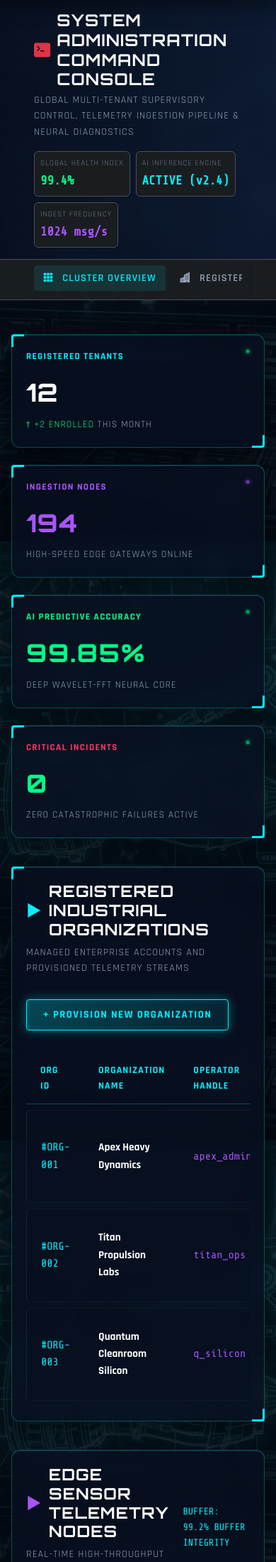
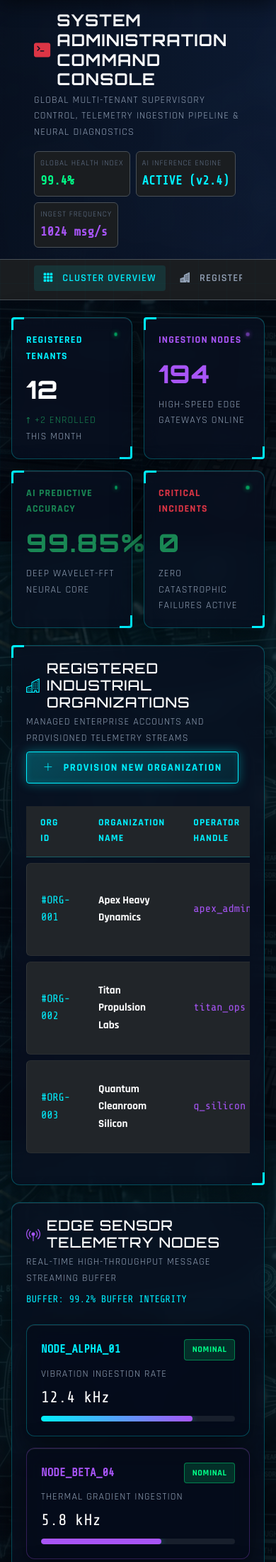
Before and after one commit to VishnuSuresh0204/Predictive_Maintenance, a Django app: page /admin-home/ in a window 390 px wide. Shown: the part 81-2282 px from the top of the page at 71% size. Run offline with Django 5.2, Linux system fonts and the light colour scheme; the visitor is signed in with stand-in values (Sample User, id 1); data that the repository does not hold is empty.

Commit message:
Update admin home template

```diff
--- a/maintain/templates/ADMIN/home.html
+++ b/maintain/templates/ADMIN/home.html
@@ -4,81 +4,79 @@
 {% block title %}ADMIN COMMAND CENTER // PREDICT-X Neural Matrix{% endblock %}
 
 {% block page_title %}SYSTEM ADMINISTRATION COMMAND CONSOLE{% endblock %}
-{% block page_subtitle %}Global multi-tenant supervisory control, telemetry ingestion pipeline & neural diagnostics{% endblock %}
+{% block page_subtitle %}Global multi-tenant supervisory control, telemetry ingestion pipeline &amp; neural diagnostics{% endblock %}
 
 {% block content %}
-<div class="container">
+<div class="container py-4">
+
   <!-- Key Metrics 4-Grid -->
-  <div class="grid-4">
-    <div class="glass-panel cyber-panel">
-      <div style="display: flex; justify-content: space-between; align-items: flex-start; margin-bottom: 0.75rem;">
-        <span class="font-tech text-cyan" style="font-size: 0.82rem; font-weight: 700; letter-spacing: 0.1em;">REGISTERED TENANTS</span>
+  <div class="row g-3 mb-4">
+    <div class="col-6 col-lg-3">
+      <div class="glass-panel cyber-panel h-100">
+        <div class="d-flex justify-content-between align-items-start mb-2">
+          <span class="font-tech text-cyan small fw-bold">REGISTERED TENANTS</span>
           <span class="pulse-dot"></span>
         </div>
-      <div class="font-display" style="font-size: 2.2rem; font-weight: 800; color: #fff;">
+        <div class="font-display text-white" style="font-size: 2.2rem; font-weight: 800;">
           {{ organizations|length|default:"12" }}
         </div>
-      <div class="font-tech text-muted" style="font-size: 0.85rem; margin-top: 0.4rem;">
-        <span class="text-green">&uarr; +2 enrolled</span> this month
+        <div class="font-tech text-muted small mt-1">
+          <span class="text-success">&#8593; +2 enrolled</span> this month
+        </div>
       </div>
     </div>
 
-    <div class="glass-panel cyber-panel">
-      <div style="display: flex; justify-content: space-between; align-items: flex-start; margin-bottom: 0.75rem;">
-        <span class="font-tech text-purple" style="font-size: 0.82rem; font-weight: 700; letter-spacing: 0.1em;">INGESTION NODES</span>
+    <div class="col-6 col-lg-3">
+      <div class="glass-panel cyber-panel h-100">
+        <div class="d-flex justify-content-between align-items-start mb-2">
+          <span class="font-tech small fw-bold" style="color: var(--purple);">INGESTION NODES</span>
           <span class="pulse-dot" style="background: var(--purple); box-shadow: 0 0 8px var(--purple);"></span>
         </div>
-      <div class="font-display text-purple" style="font-size: 2.2rem; font-weight: 800;" data-telemetry-osc data-base="194" data-variance="2" data-unit="">
-        194
-      </div>
-      <div class="font-tech text-muted" style="font-size: 0.85rem; margin-top: 0.4rem;">
-        High-speed edge gateways online
+        <div class="font-display" style="font-size: 2.2rem; font-weight: 800; color: var(--purple);"
+             data-telemetry-osc data-base="194" data-variance="2" data-unit="">194</div>
+        <div class="font-tech text-muted small mt-1">High-speed edge gateways online</div>
       </div>
     </div>
 
-    <div class="glass-panel cyber-panel">
-      <div style="display: flex; justify-content: space-between; align-items: flex-start; margin-bottom: 0.75rem;">
-        <span class="font-tech text-green" style="font-size: 0.82rem; font-weight: 700; letter-spacing: 0.1em;">AI PREDICTIVE ACCURACY</span>
-        <span class="pulse-dot"></span>
+    <div class="col-6 col-lg-3">
+      <div class="glass-panel cyber-panel h-100">
+        <div class="d-flex justify-content-between align-items-start mb-2">
+          <span class="font-tech text-success small fw-bold">AI PREDICTIVE ACCURACY</span>
+          <span class="pulse-dot" style="background: var(--green); box-shadow: 0 0 8px var(--green);"></span>
         </div>
-      <div class="font-display text-green" style="font-size: 2.2rem; font-weight: 800;">
-        99.85%
-      </div>
-      <div class="font-tech text-muted" style="font-size: 0.85rem; margin-top: 0.4rem;">
-        Deep Wavelet-FFT Neural Core
+        <div class="font-display text-success" style="font-size: 2.2rem; font-weight: 800;">99.85%</div>
+        <div class="font-tech text-muted small mt-1">Deep Wavelet-FFT Neural Core</div>
       </div>
     </div>
 
-    <div class="glass-panel cyber-panel">
-      <div style="display: flex; justify-content: space-between; align-items: flex-start; margin-bottom: 0.75rem;">
-        <span class="font-tech text-red" style="font-size: 0.82rem; font-weight: 700; letter-spacing: 0.1em;">CRITICAL INCIDENTS</span>
+    <div class="col-6 col-lg-3">
+      <div class="glass-panel cyber-panel h-100">
+        <div class="d-flex justify-content-between align-items-start mb-2">
+          <span class="font-tech text-danger small fw-bold">CRITICAL INCIDENTS</span>
           <span class="pulse-dot" style="background: var(--green); box-shadow: 0 0 8px var(--green);"></span>
         </div>
-      <div class="font-display text-green" style="font-size: 2.2rem; font-weight: 800;">
-        0
-      </div>
-      <div class="font-tech text-muted" style="font-size: 0.85rem; margin-top: 0.4rem;">
-        Zero catastrophic failures active
+        <div class="font-display text-success" style="font-size: 2.2rem; font-weight: 800;">0</div>
+        <div class="font-tech text-muted small mt-1">Zero catastrophic failures active</div>
       </div>
     </div>
   </div>
 
   <!-- Registered Organizations Section -->
-  <section class="glass-panel cyber-panel" id="organizations-section" style="margin: 2.5rem 0;">
-    <div style="display: flex; justify-content: space-between; align-items: center; flex-wrap: wrap; gap: 1rem; margin-bottom: 1.5rem;">
+  <section class="glass-panel cyber-panel mb-4" id="organizations-section">
+    <div class="d-flex justify-content-between align-items-center flex-wrap gap-2 mb-4">
       <div>
-        <h3 style="font-size: 1.4rem; color: #fff; display: flex; align-items: center; gap: 0.6rem;">
-          <span class="text-cyan">&#9658;</span> REGISTERED INDUSTRIAL ORGANIZATIONS
+        <h3 class="h5 text-white d-flex align-items-center gap-2 mb-1">
+          <i class="bi bi-buildings text-cyan"></i> REGISTERED INDUSTRIAL ORGANIZATIONS
         </h3>
-        <p class="font-tech text-muted" style="font-size: 0.88rem;">Managed enterprise accounts and provisioned telemetry streams</p>
+        <p class="font-tech text-muted small mb-0">Managed enterprise accounts and provisioned telemetry streams</p>
       </div>
       <a href="/register/" class="cyber-btn cyber-btn-cyan">
-        + Provision New Organization
+        <i class="bi bi-plus-lg me-1"></i> Provision New Organization
       </a>
     </div>
 
     <div class="table-responsive">
-      <table class="cyber-table">
+      <table class="table cyber-table table-hover align-middle">
         <thead>
           <tr>
             <th>ORG ID</th>
@@ -95,8 +93,8 @@
             {% for org in organizations %}
             <tr>
               <td class="font-mono text-cyan">#ORG-{{ org.id|stringformat:"03d" }}</td>
-              <td style="font-weight: 700; color: #fff;">{{ org.organization_name }}</td>
-              <td class="font-mono text-purple">{{ org.login.username }}</td>
+              <td class="fw-bold text-white">{{ org.organization_name }}</td>
+              <td class="font-mono" style="color: var(--purple);">{{ org.login.username }}</td>
               <td><span class="entity-badge badge-org">{{ org.industry_type }}</span></td>
               <td class="font-mono">{{ org.email }}</td>
               <td class="font-mono text-muted">{{ org.phone }}</td>
@@ -104,11 +102,11 @@
             </tr>
             {% endfor %}
           {% else %}
-            <!-- Demo placeholder rows if database has no registered org yet -->
+            <!-- Demo placeholder rows -->
             <tr>
               <td class="font-mono text-cyan">#ORG-001</td>
-              <td style="font-weight: 700; color: #fff;">Apex Heavy Dynamics</td>
-              <td class="font-mono text-purple">apex_admin</td>
+              <td class="fw-bold text-white">Apex Heavy Dynamics</td>
+              <td class="font-mono" style="color: var(--purple);">apex_admin</td>
               <td><span class="entity-badge badge-org">Advanced Heavy Manufacturing</span></td>
               <td class="font-mono">ops@apexdynamics.io</td>
               <td class="font-mono text-muted">+1 (555) 392-1084</td>
@@ -116,17 +114,17 @@
             </tr>
             <tr>
               <td class="font-mono text-cyan">#ORG-002</td>
-              <td style="font-weight: 700; color: #fff;">Titan Propulsion Labs</td>
-              <td class="font-mono text-purple">titan_ops</td>
-              <td><span class="entity-badge badge-org">Aerospace & Defense Propulsion</span></td>
+              <td class="fw-bold text-white">Titan Propulsion Labs</td>
+              <td class="font-mono" style="color: var(--purple);">titan_ops</td>
+              <td><span class="entity-badge badge-org">Aerospace &amp; Defense Propulsion</span></td>
               <td class="font-mono">telemetry@titanpropulsion.com</td>
               <td class="font-mono text-muted">+1 (555) 883-9921</td>
               <td><span class="status-pill status-operational">&#9679; ACTIVE</span></td>
             </tr>
             <tr>
               <td class="font-mono text-cyan">#ORG-003</td>
-              <td style="font-weight: 700; color: #fff;">Quantum Cleanroom Silicon</td>
-              <td class="font-mono text-purple">q_silicon</td>
+              <td class="fw-bold text-white">Quantum Cleanroom Silicon</td>
+              <td class="font-mono" style="color: var(--purple);">q_silicon</td>
               <td><span class="entity-badge badge-org">Semiconductor Fabrication</span></td>
               <td class="font-mono">fab4@quantumwafer.org</td>
               <td class="font-mono text-muted">+1 (555) 714-2200</td>
@@ -139,66 +137,75 @@
   </section>
 
   <!-- Live Sensor Telemetry Nodes Feed -->
-  <section class="glass-panel" id="telemetry-section" style="margin: 2.5rem 0;">
-    <div style="display: flex; justify-content: space-between; align-items: center; margin-bottom: 1.5rem;">
+  <section class="glass-panel mb-4" id="telemetry-section">
+    <div class="d-flex justify-content-between align-items-center flex-wrap gap-2 mb-4">
       <div>
-        <h3 style="font-size: 1.4rem; color: #fff; display: flex; align-items: center; gap: 0.6rem;">
-          <span class="text-purple">&#9658;</span> EDGE SENSOR TELEMETRY NODES
+        <h3 class="h5 text-white d-flex align-items-center gap-2 mb-1">
+          <i class="bi bi-broadcast-pin" style="color: var(--purple);"></i> EDGE SENSOR TELEMETRY NODES
         </h3>
-        <p class="font-tech text-muted" style="font-size: 0.88rem;">Real-time high-throughput message streaming buffer</p>
+        <p class="font-tech text-muted small mb-0">Real-time high-throughput message streaming buffer</p>
       </div>
-      <span class="font-mono text-cyan" style="font-size: 0.85rem;">BUFFER: 99.2% BUFFER INTEGRITY</span>
+      <span class="font-mono text-cyan small">BUFFER: 99.2% BUFFER INTEGRITY</span>
     </div>
 
-    <div class="grid-3">
-      <div class="glass-panel" style="background: rgba(4, 10, 24, 0.6); border-color: var(--border-cyan);">
-        <div style="display: flex; justify-content: space-between; align-items: center; margin-bottom: 0.8rem;">
-          <span class="font-mono text-cyan" style="font-weight: 700;">NODE_ALPHA_01</span>
+    <div class="row g-3">
+      <!-- Node Alpha -->
+      <div class="col-12 col-md-4">
+        <div class="glass-panel h-100" style="background: rgba(4, 10, 24, 0.6); border-color: var(--border-cyan);">
+          <div class="d-flex justify-content-between align-items-center mb-2">
+            <span class="font-mono text-cyan fw-bold">NODE_ALPHA_01</span>
             <span class="status-pill status-operational">NOMINAL</span>
           </div>
-        <div class="font-tech" style="font-size: 0.9rem; color: var(--text-muted); margin-bottom: 0.5rem;">Vibration Ingestion Rate</div>
-        <div class="font-mono" style="font-size: 1.4rem; color: #fff;">
+          <div class="font-tech text-muted small mb-1">Vibration Ingestion Rate</div>
+          <div class="font-mono text-white" style="font-size: 1.4rem;">
             <span data-telemetry-osc data-base="12.4" data-variance="0.6" data-unit=" kHz">12.4 kHz</span>
           </div>
-        <div class="cyber-progress-track" style="margin-top: 0.8rem;">
+          <div class="cyber-progress-track mt-2">
             <div class="cyber-progress-fill" style="width: 78%;"></div>
           </div>
         </div>
+      </div>
 
-      <div class="glass-panel" style="background: rgba(4, 10, 24, 0.6); border-color: var(--border-purple);">
-        <div style="display: flex; justify-content: space-between; align-items: center; margin-bottom: 0.8rem;">
-          <span class="font-mono text-purple" style="font-weight: 700;">NODE_BETA_04</span>
+      <!-- Node Beta -->
+      <div class="col-12 col-md-4">
+        <div class="glass-panel h-100" style="background: rgba(4, 10, 24, 0.6); border-color: var(--border-purple);">
+          <div class="d-flex justify-content-between align-items-center mb-2">
+            <span class="font-mono fw-bold" style="color: var(--purple);">NODE_BETA_04</span>
             <span class="status-pill status-operational">NOMINAL</span>
           </div>
-        <div class="font-tech" style="font-size: 0.9rem; color: var(--text-muted); margin-bottom: 0.5rem;">Thermal Gradient Ingestion</div>
-        <div class="font-mono" style="font-size: 1.4rem; color: #fff;">
+          <div class="font-tech text-muted small mb-1">Thermal Gradient Ingestion</div>
+          <div class="font-mono text-white" style="font-size: 1.4rem;">
             <span data-telemetry-osc data-base="5.8" data-variance="0.2" data-unit=" kHz">5.8 kHz</span>
           </div>
-        <div class="cyber-progress-track" style="margin-top: 0.8rem;">
+          <div class="cyber-progress-track mt-2">
             <div class="cyber-progress-fill" style="width: 62%; background: var(--purple);"></div>
           </div>
         </div>
+      </div>
 
-      <div class="glass-panel" style="background: rgba(4, 10, 24, 0.6); border-color: rgba(255, 183, 3, 0.4);">
-        <div style="display: flex; justify-content: space-between; align-items: center; margin-bottom: 0.8rem;">
-          <span class="font-mono text-amber" style="font-weight: 700;">NODE_GAMMA_09</span>
+      <!-- Node Gamma -->
+      <div class="col-12 col-md-4">
+        <div class="glass-panel h-100" style="background: rgba(4, 10, 24, 0.6); border-color: rgba(255, 183, 3, 0.4);">
+          <div class="d-flex justify-content-between align-items-center mb-2">
+            <span class="font-mono fw-bold text-warning">NODE_GAMMA_09</span>
             <span class="status-pill status-warning">LATENCY SPIKE</span>
           </div>
-        <div class="font-tech" style="font-size: 0.9rem; color: var(--text-muted); margin-bottom: 0.5rem;">Acoustic Emission FFT</div>
-        <div class="font-mono" style="font-size: 1.4rem; color: #fff;">
+          <div class="font-tech text-muted small mb-1">Acoustic Emission FFT</div>
+          <div class="font-mono text-white" style="font-size: 1.4rem;">
             <span data-telemetry-osc data-base="24.1" data-variance="1.2" data-unit=" kHz">24.1 kHz</span>
           </div>
-        <div class="cyber-progress-track" style="margin-top: 0.8rem;">
+          <div class="cyber-progress-track mt-2">
             <div class="cyber-progress-fill" style="width: 88%; background: var(--amber);"></div>
+          </div>
         </div>
       </div>
     </div>
   </section>
 
   <!-- Security Audit & Event Stream -->
-  <section class="glass-panel cyber-panel" id="security-audit" style="margin-bottom: 3rem;">
-    <h3 style="font-size: 1.3rem; color: #fff; margin-bottom: 1.2rem; display: flex; align-items: center; gap: 0.6rem;">
-      <span class="text-red">&#9670;</span> SYSTEM SECURITY & AUDIT TRAIL
+  <section class="glass-panel cyber-panel mb-4" id="security-audit">
+    <h3 class="h5 text-white d-flex align-items-center gap-2 mb-3">
+      <i class="bi bi-shield-lock text-danger"></i> SYSTEM SECURITY &amp; AUDIT TRAIL
     </h3>
     <div style="background: rgba(2, 6, 15, 0.8); border: 1px solid var(--border-subtle); border-radius: 8px; padding: 1.25rem; font-family: var(--font-mono); font-size: 0.85rem;">
       <div style="color: var(--cyan); margin-bottom: 0.6rem;">[<span class="cyber-clock"></span>] ROOT_AUTH: Operator session verified via SHA-256 session token.</div>
```
Lines whose indentation alone changed are shown as unchanged.
